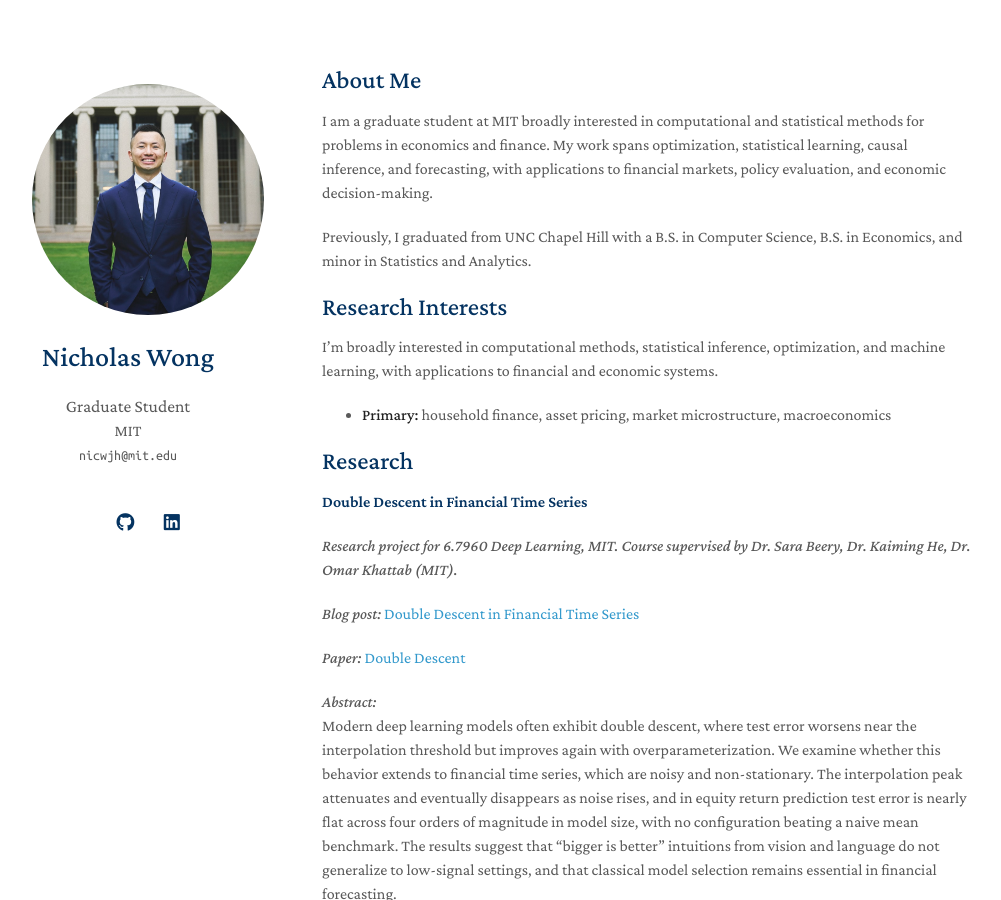
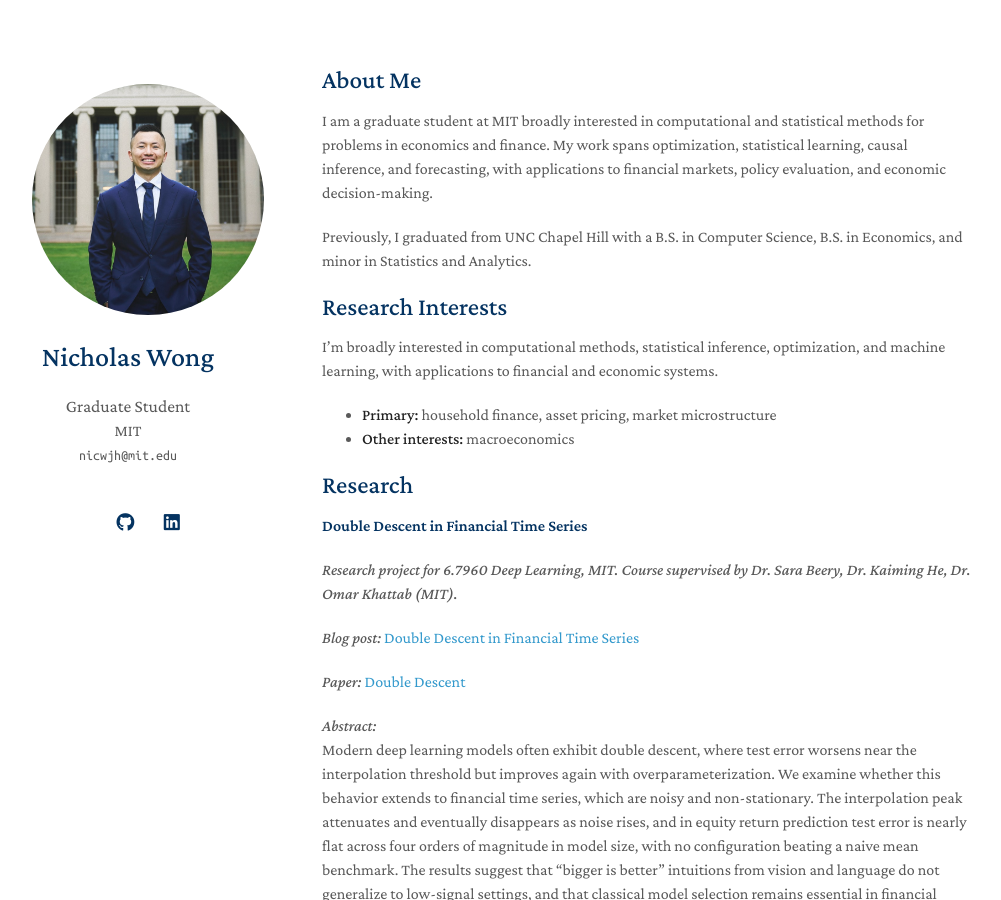
Before and after one commit to nicwjh/nicwjh.github.io, a Jekyll site: the page built from index.md, in a window 1280 px wide and 900 px high. Shown: the whole window, without its empty margins (148-1149 px from the left). Built offline with Jekyll 4.4.1, drawn with Linux system fonts in a browser that asks for light colours; a style sheet for code colours, icons or effects is not loaded; our own code applies the rules of GitHub Pages for plain Markdown files.

Commit message:
Update index.md

```diff
--- a/index.md
+++ b/index.md
@@ -13,7 +13,8 @@
 
 I'm broadly interested in computational methods, statistical inference, optimization, and machine learning, with applications to financial and economic systems.
 
-- **Primary:** household finance, asset pricing, market microstructure, macroeconomics
+- **Primary:** household finance, asset pricing, market microstructure
+- **Other interests:**  macroeconomics
 
 ## Research
 
```
